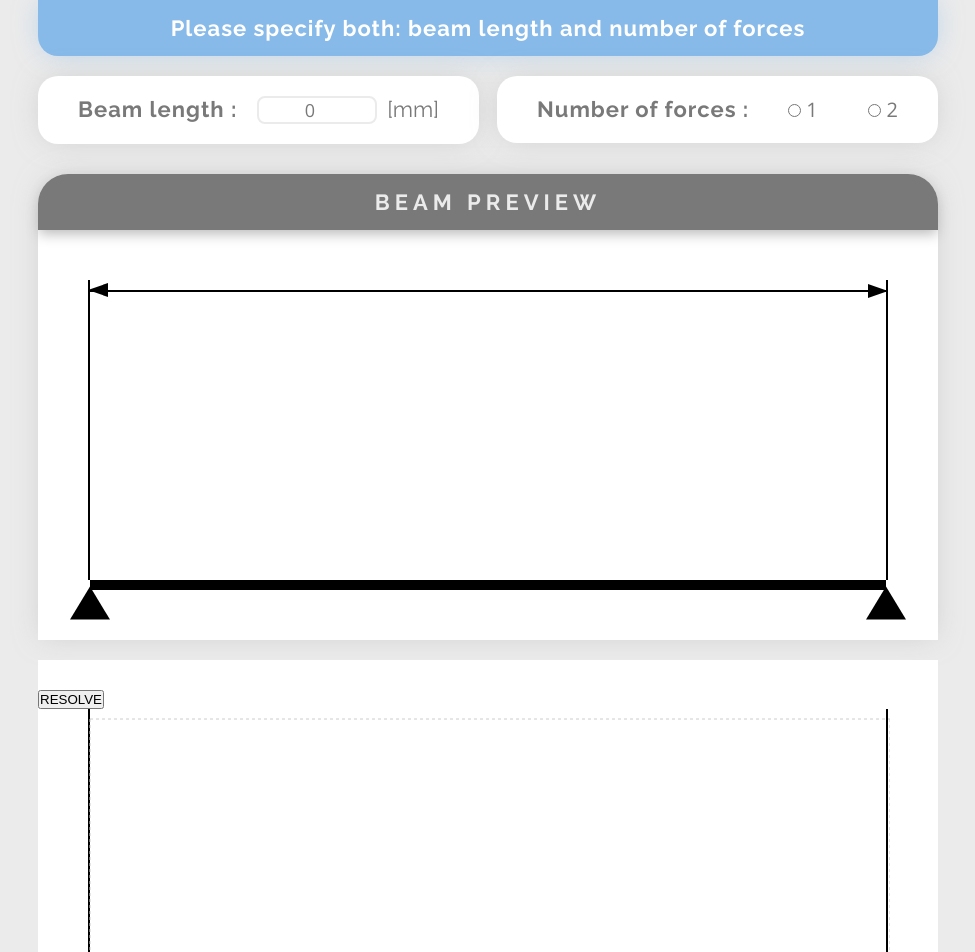
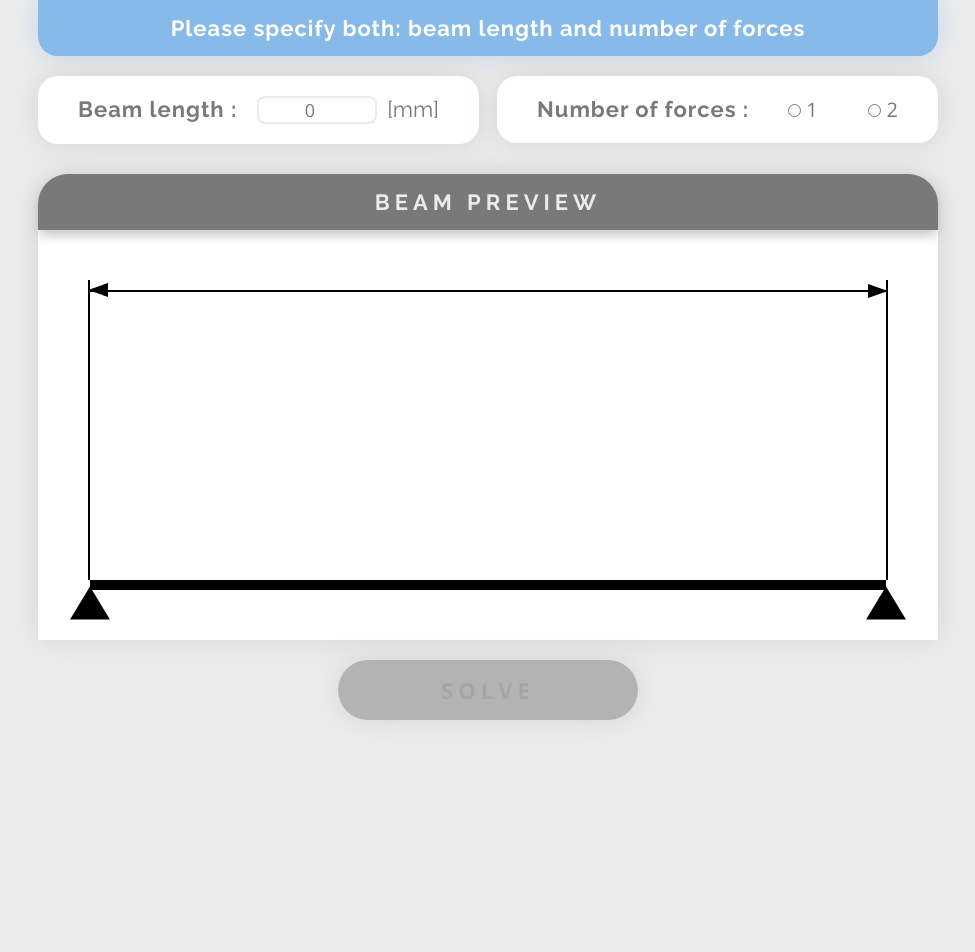
Before and after one commit to krzysztof-kuik/Project_Beam_Calculator, a React (Create React App) app: page / in a window 1280 px wide. Shown: the top 952 px of the page, without its empty margins (152-1127 px from the left). After the commit the page ends 800 px from the top, so only its background shows below. Built offline with nearby package versions, Linux system fonts and the light colour scheme.

Commit message:
charts update, styling update, solve button functionality

```diff
--- a/src/assets/variables.scss
+++ b/src/assets/variables.scss
@@ -9,6 +9,7 @@ $fourth: rgb(121, 121, 121);
 $fifth: rgba(0, 0, 0, 1.0);
 $alert: rgb(233, 135, 157);
 $info: rgb(135, 186, 233);
+$button: rgb(236, 175, 105);
 
 // fonts
 
@@ -26,3 +27,4 @@ $measureLineHeight: ($arrowHeight+30px);
 $shadow: 0px 0px 28px -5px rgba(186, 186, 186, 0.65);
 $infoShadow: 0px 0px 28px -5px rgba(135, 186, 233, 0.65);
 $warningShadow: 0px 0px 28px -5px rgba(233, 135, 157, 0.65);
+$warningShadow: 0px 0px 28px -5px rgba(236, 175, 105, 0.65);
--- a/src/components/charts/charts.js
+++ b/src/components/charts/charts.js
@@ -12,15 +12,24 @@ class Charts extends Component {
 		super(props);
 		this.state = {
 			reactionA: 0,
-			reactionB: 0
+			reactionB: 0,
+			solved: false,
+			aa: this.props.beamLength,
+
+
 		}
+
+		this.signleForceCondtition = false;
+		this.doubleForceCondtition = false;
+		this.buttonActive = false;
 	}
 
 	dataPreprocessor = () => {
 		let { numOfForces, beamLength, force1X, force2X, force1Val, force2Val } = this.props;
 		let { reactionA, reactionB } = this.state;
 		let calcPoints = [0, beamLength];
-		let data = [];
+		let torqueData = [];
+		let cuttingForceData = [];
 		let sortCalcPoints = () => {
 			return calcPoints.sort((a, b) => a - b);
 		}
@@ -30,18 +39,39 @@ class Charts extends Component {
 			calcPoints.push(force1X);
 			sortCalcPoints();
 			for (let i = 0; i < 2; i++) {
-				data.push(
+				torqueData.push(
 					{
 						x: calcPoints[i],
 						torque: parseFloat((reactionA * calcPoints[i]).toFixed(1))
 					}
 				)
+				cuttingForceData.push(
+					{
+						x: calcPoints[i],
+						cutForce: i === 0 ? 0 : reactionA
+					},
+					{
+						x: calcPoints[i],
+						cutForce: i === 0 ? reactionA : reactionA - force1Val
+					}
+				)
 			}
 			for (let i = 2; i < calcPoints.length; i++) {
-				data.push(
+				torqueData.push(
 					{
 						x: calcPoints[i],
 						torque: parseFloat((reactionA * calcPoints[i] - force1Val * (calcPoints[i] - force1X)).toFixed(1))
+					}
+				)
+
+				cuttingForceData.push(
+					{
+						x: calcPoints[i],
+						cutForce: reactionA - force1Val
+					},
+					{
+						x: calcPoints[i],
+						cutForce: 0
 					}
 				)
 			}
@@ -50,7 +80,7 @@ class Charts extends Component {
 			calcPoints.push(force1X, force2X);
 			sortCalcPoints();
 			for (let i = 0; i < 2; i++) {
-				data.push(
+				torqueData.push(
 					{
 						x: calcPoints[i],
 						torque: parseFloat((reactionA * calcPoints[i]).toFixed(1))
@@ -59,7 +89,7 @@ class Charts extends Component {
 			}
 			for (let i = 1; i < 3; i++) {
 
-				data.push(
+				torqueData.push(
 					{
 						x: calcPoints[i],
 						torque: parseFloat((reactionA * calcPoints[i] - force1Val * (calcPoints[i] - force1X)).toFixed(1))
@@ -68,7 +98,7 @@ class Charts extends Component {
 			}
 			for (let i = 2; i < calcPoints.length; i++) {
 
-				data.push({
+				torqueData.push({
 					x: calcPoints[i],
 					torque: parseFloat((reactionA * calcPoints[i] - force1Val * (calcPoints[i] - force1X) - force2Val * (calcPoints[i] - force2X)).toFixed(1))
 				})
@@ -76,26 +106,37 @@ class Charts extends Component {
 
 		}
 
-		console.log(data);
+		console.log(torqueData, cuttingForceData);
 		this.setState({
-			data: data
+			torqueData: torqueData,
+			cuttingForceData: cuttingForceData
 		})
 
 
 	}
 
-	reactionsCalc = () => {
-		let { beamLength, force1X, force2X, force1Val, force2Val } = this.props;
+	clickHandler = () => {
+
+		let { numOfForces, beamLength, force1X, force2X, force1Val, force2Val } = this.props;
 		console.log(beamLength);
 
 		let reactionA = (force1Val * (beamLength - force1X) + force2Val * (beamLength - force2X)) / beamLength;
 
 		let reactionB = (force1Val * force1X + force2Val * force2X) / beamLength;
 
+		// let signleForceCondtition = beamLength * force1Val * force1X !== 0;
+		// let doubleForceCondtition = beamLength * force1Val * force1X * force2Val * force2X !== 0;
+
+		if ((numOfForces === 1 && this.state.signleForceCondtition) || (numOfForces > 1 && this.state.doubleForceCondtition)) {
+
 			this.setState({
 				reactionA: reactionA,
-			reactionB: reactionB
+				reactionB: reactionB,
+				solved: true,
+
 			}, this.dataPreprocessor)
+
+		}
 	}
 
 
@@ -103,14 +144,26 @@ class Charts extends Component {
 
 
 	render() {
-		console.log(this);
+
+		this.signleForceCondtition = ((this.props.beamLength * this.props.force1Val * this.props.force1X) === 0) || isNaN(this.props.beamLength * this.props.force1Val * this.props.force1X) ? false : true;
+
+		this.doubleForceCondtition = ((this.props.beamLength * this.props.force1Val * this.props.force1X * this.props.force2X * this.props.force2Val) === 0) || isNaN(this.props.beamLength * this.props.force1Val * this.props.force1X * this.props.force2X * this.props.force2Val) ? false : true;
+
+		this.buttonActive = ((this.props.numOfForces === 1 & this.signleForceCondtition) || (this.props.numOfForces === 2 && this.doubleForceCondtition)) ? true : false;
+
+		console.log("forse 1 condition:", this.signleForceCondtition);
+		console.log("forse 1 condition:", this.doubleForceCondtition);
+		console.log("button activ:", this.buttonActive);
+
+		let buttonClass = this.buttonActive ? "solveButton" : "solveButton disabled";
 		// console.log(this.props);
 		return (
+			<>
+				<button className={buttonClass} onClick={this.clickHandler}><span>SOLVE</span></button>
 				<section className="chartsSection">
-				<button onClick={this.reactionsCalc}>RESOLVE</button>
-				<div className="chartsContainer">
+					<div className="chartsContainer hidden">
 						<LineChart
-						width={860} height={400} data={this.state.data}
+							width={860} height={400} data={this.state.torqueData}
 							margin={{ top: 10, right: 0, left: 0, bottom: 10 }}
 						>
 							<CartesianGrid strokeDasharray="3 3" />
@@ -120,7 +173,7 @@ class Charts extends Component {
 								scale="linear"
 								interval={0}
 								domain={[0, this.state.beamLength]}
-							label="x [mm]"
+								// label="x [mm]"
 								tick={{ fontSize: 18 }}
 								dy={10}
 							/>
@@ -128,11 +181,11 @@ class Charts extends Component {
 								dataKey="torque"
 								type="number"
 								tickCount={5}
-							scale="linear"
+								// scale="linear"
 								domain={['dataMin', 'dataMax']}
 								interval={0}
 								allowDecimals={true}
-							label="Torque [Nmm]"
+								// label="Torque [Nmm]"
 								angle={-45}
 								dx={-5}
 								textAnchor="end"
@@ -142,8 +195,51 @@ class Charts extends Component {
 							<Legend />
 							<Line type="linear" dataKey="torque" stroke="#8884d8" activeDot={{ r: 8 }} stroke="rgb(121, 121, 121)" strokeWidth="3" />
 						</LineChart>
+
+
+						<LineChart
+							width={860} height={400} data={this.state.cuttingForceData}
+							margin={{ top: 10, right: 0, left: 0, bottom: 10 }}
+						>
+							<CartesianGrid strokeDasharray="3 3" />
+							<XAxis dataKey="x"
+								type="number"
+								tickCount={5}
+								scale="linear"
+								interval={0}
+								domain={[0, this.state.beamLength]}
+								// label="x [mm]"
+								tick={{ fontSize: 18 }}
+								dy={10}
+								minTickGap={0}
+								allowDataOverflow={true}
+
+
+							/>
+							<YAxis
+								dataKey="cutForce"
+								type="number"
+								tickCount={5}
+								// scale="linear"
+								domain={[dataMin => (1.1 * dataMin), dataMax => (1.1 * dataMax)]}
+
+								// domain={[' 1.1 * dataMin', '1.1 * dataMax']}
+								interval={0}
+								allowDecimals={true}
+								// label="Torque [Nmm]"
+								angle={-45}
+								dx={-5}
+								textAnchor="end"
+								tick={{ fontSize: 18 }}
+
+							/>
+							<Tooltip />
+							<Legend />
+							<Line type="linear" dataKey="cutForce" stroke="#8884d8" activeDot={{ r: 8 }} stroke="rgb(121, 121, 121)" strokeWidth="3" />
+						</LineChart>
 					</div>
 				</section>
+			</>
 		)
 	}
 }
--- a/src/components/charts/charts.scss
+++ b/src/components/charts/charts.scss
@@ -1,11 +1,50 @@
 @import '../../assets/reset.scss';
 @import '../../assets/variables.scss';
 
+.solveButton {
+	width: 30%;
+	height: 60px;
+	background-color: $button;
+	color: $main;
+	text-align: center;
+	font-family: $raleway;
+	font-size: 22px;
+	border-radius: 30px;
+	box-shadow: $shadow;
+	letter-spacing: 5px;
+	font-weight: 700;
+	border: none;
+	transition: color 1s ease-in-out,
+		background-color 1s ease-in-out;
+
+	&.disabled {
+		background-color: rgba(1, 1, 1, 0.239);
+		color: rgba(1, 1, 1, 0.075);
+		transition: color 1s ease-in-out,
+			background-color 1s ease-in-out;
+
+		&:focus {
+			outline: none;
+			border: none;
+		}
+	}
+
+	span {
+		display: block;
+		margin: auto auto;
+	}
+
+	&:focus {
+		outline: none;
+		border: 2px solid darken($button, 10%);
+	}
+}
+
 .chartsSection {
 	width: 900px;
-	height: 50vh;
+	// height: 100vh;
 	background-color: $main;
-	padding: 30px 0;
+	// padding: 30px 0;
 
 	.chartsContainer {
 		margin: 0 auto;
@@ -15,6 +54,10 @@
 		border-right: 2px solid black;
 		height: 100%;
 
+		&.hidden {
+			display: none;
+		}
+
 		.recharts-wrapper {
 			left: -60px;
 		}
```
Lines whose indentation alone changed are shown as unchanged.
